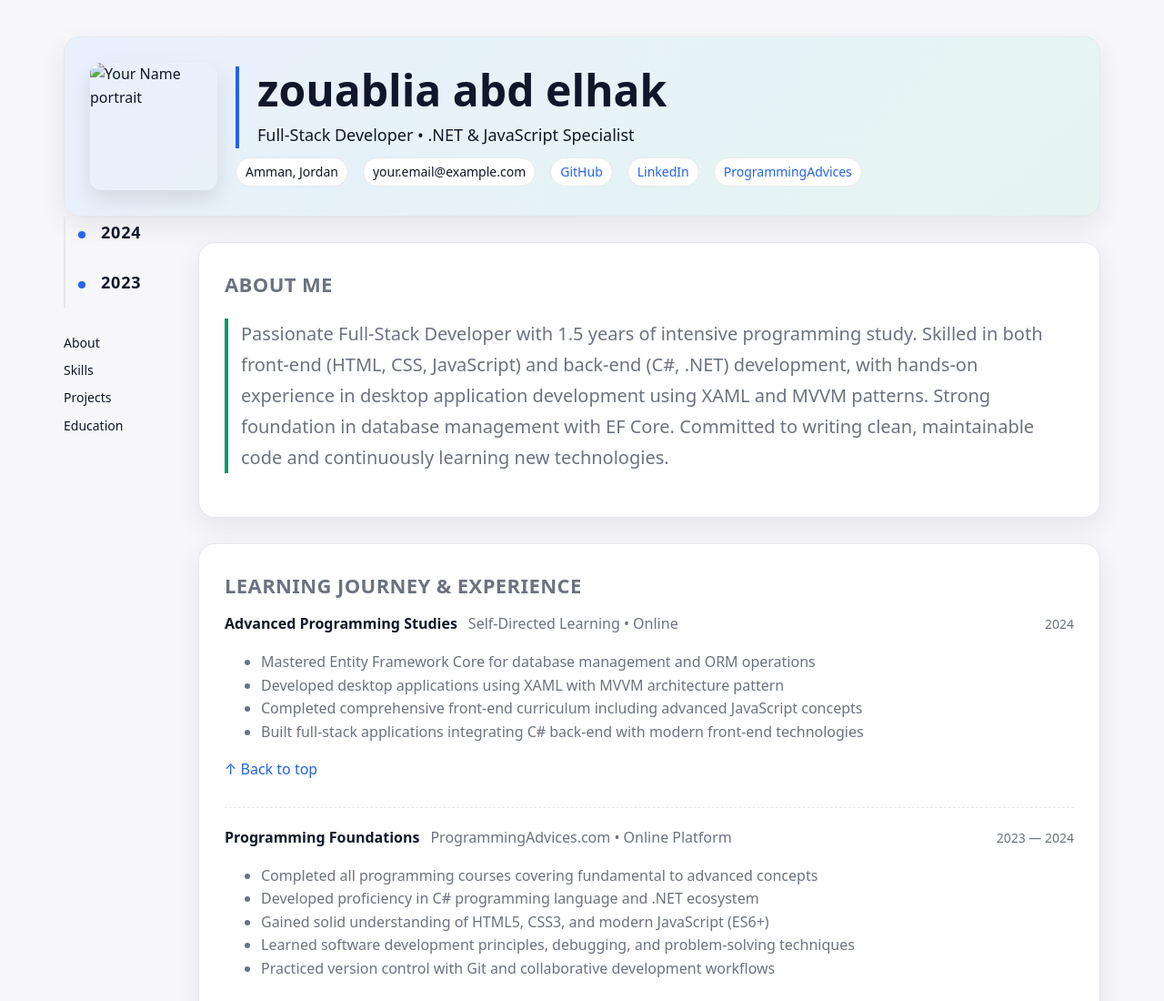
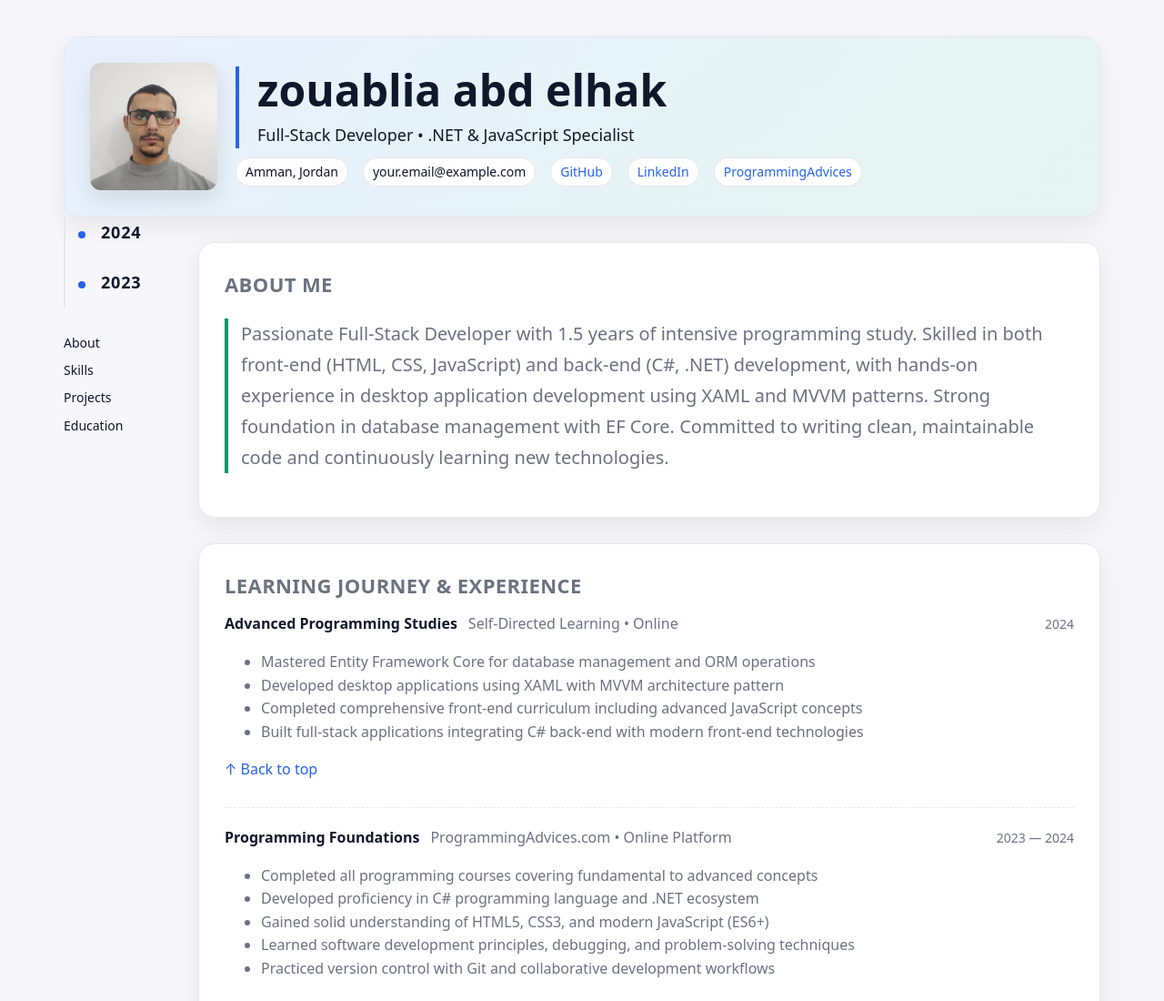
Before and after one commit to abdoujtk/cv, a plain HTML site: page docs/index.htm in a window 1280 px wide. Shown: the top 1100 px of the page at 91% size. Drawn offline with Linux system fonts and the light colour scheme.

Commit message:
Fix image source path in index.htm

```diff
--- a/docs/index.htm
+++ b/docs/index.htm
@@ -490,7 +490,7 @@
         <div class="mast">
           <div class="avatar">
             <img
-              src="images/MyImage.jpeg"
+              src="../images/MyImage.jpeg"
               alt="Your Name portrait"
               loading="lazy"
             />
```
